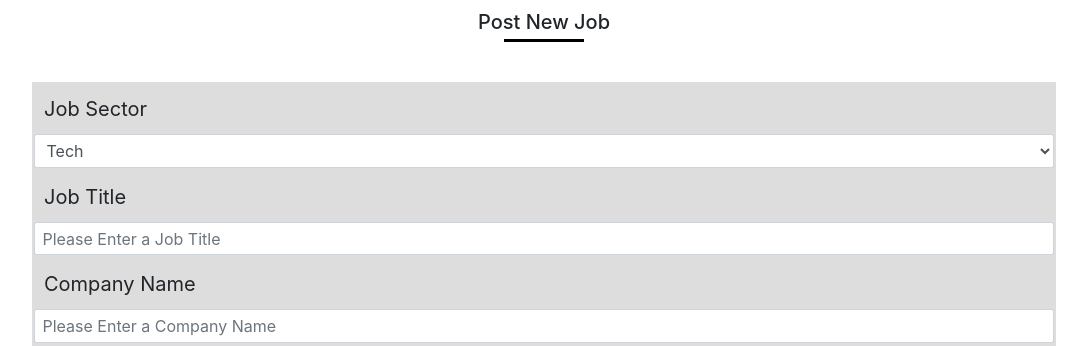
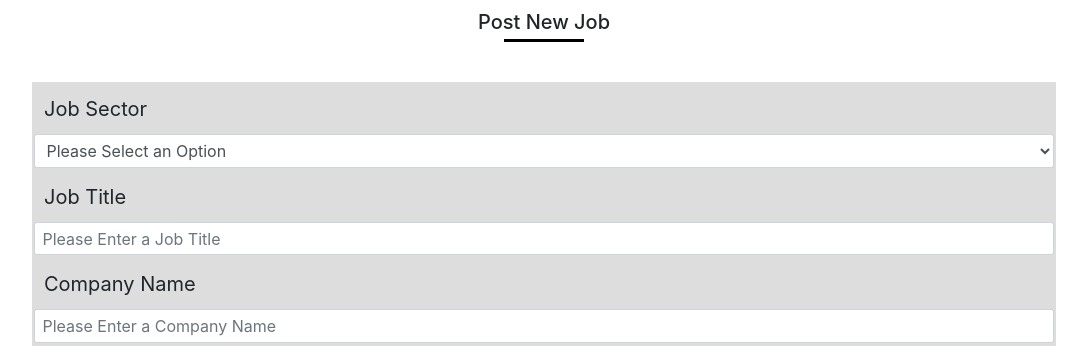
Before and after one commit to Code-Institute-Submissions/CI-MS3-Fledgling-Talent, a Flask app: page /add_job in a window 1280 px wide. Shown: the part 63-409 px from the top of the page, without its empty margins (96-1183 px from the left). Run offline with Flask 2, Linux system fonts and the light colour scheme; some libraries are stand-ins or nearby versions.

Commit message:
FEAT: Add disabled selected option for job sector in form

```diff
--- a/templates/add_job.html
+++ b/templates/add_job.html
@@ -12,6 +12,7 @@
                     <div class="form-group">
                         <label for="job-sector">Job Sector</label>
                         <select class="form-control" id="job-sector" name="job-sector" required>
+                            <option disabled selected>Please Select an Option</option>
                             <option>Tech</option>
                         </select>
                     </div>
```
